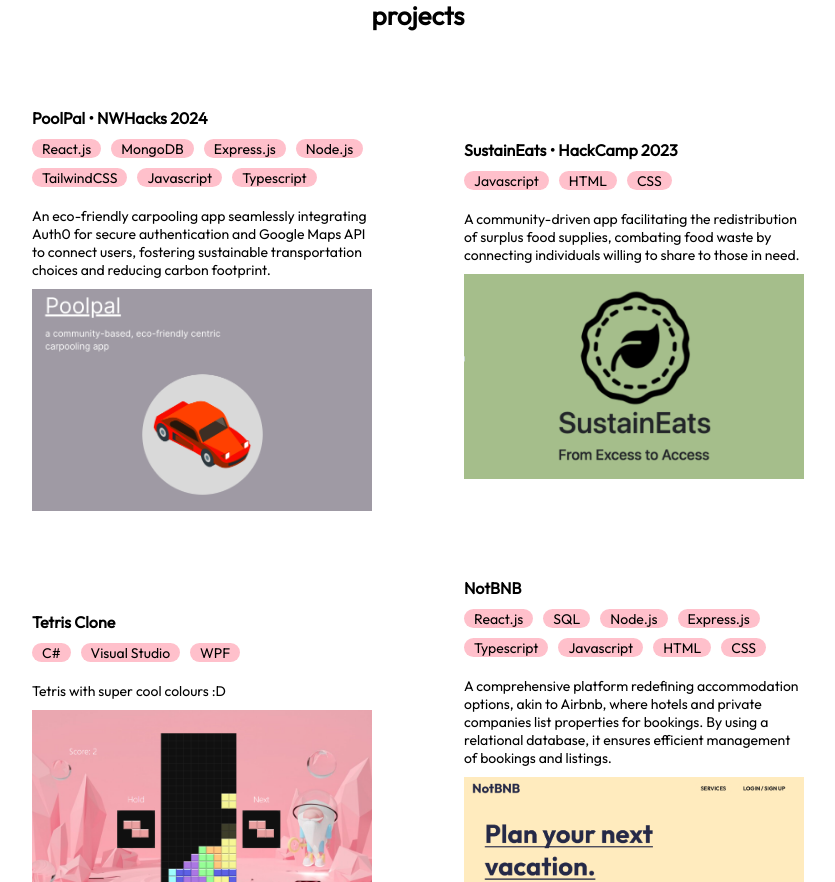
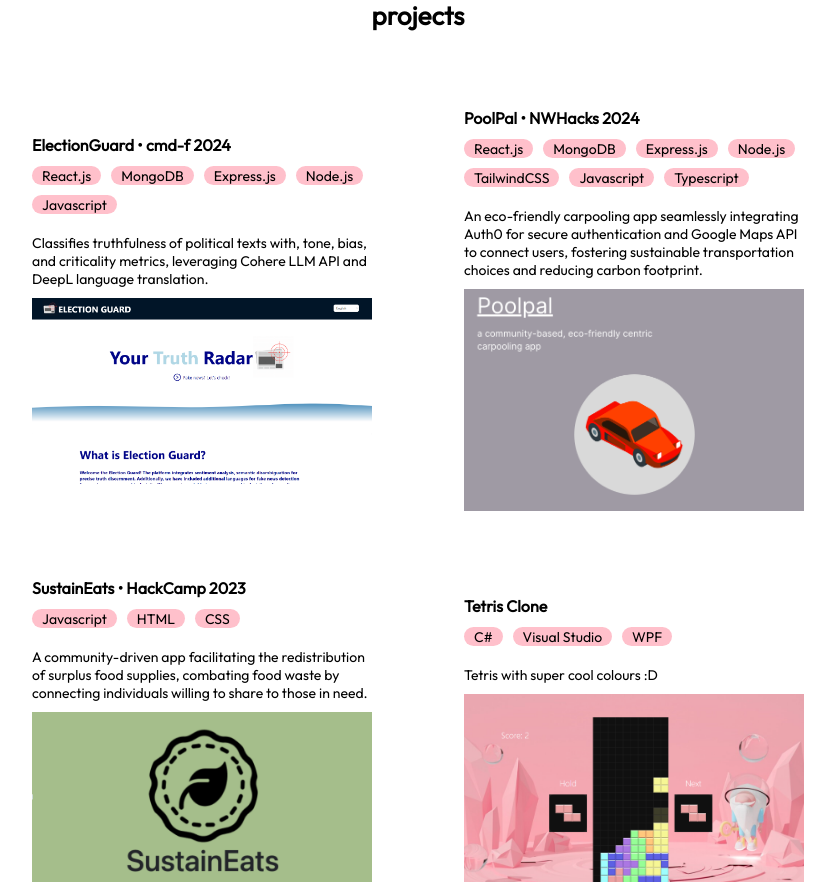
Before and after one commit to vickiszhang/portfolio, a React (Vite) app in the folder portfolio/: page / in a window 1280 px wide. Shown: the part 1880-2762 px from the top of the page, without its empty margins (222-1057 px from the left). Built offline with nearby package versions, Linux system fonts and the light colour scheme; the HTML template or start-up script is replaced by a standard one.

Commit message:
added project

```diff
--- a/portfolio/src/pages/Projects.tsx
+++ b/portfolio/src/pages/Projects.tsx
@@ -9,6 +9,12 @@
           projects
       </div>
       <div className="projects">
+        <ProjectCard title="ElectionGuard • cmd-f 2024"
+                      tools={["React.js", "MongoDB", "Express.js","Node.js", "Javascript"]}
+                      desc="Classifies truthfulness of political texts with, tone, bias, and criticality metrics, leveraging Cohere LLM API and DeepL language translation."
+                      image="electionguard.png"
+                      url="https://devpost.com/software/election-guard"
+                      overlay='Check out our Devpost!'/>
         <ProjectCard title="PoolPal • NWHacks 2024"
                       tools={["React.js", "MongoDB", "Express.js","Node.js", "TailwindCSS", "Javascript", "Typescript"]}
                       desc="An eco-friendly carpooling app seamlessly integrating Auth0 for secure authentication and Google Maps API to connect users, fostering sustainable transportation choices and reducing carbon footprint."
```
Also changed, not shown: portfolio/public/electionguard.png (added).
